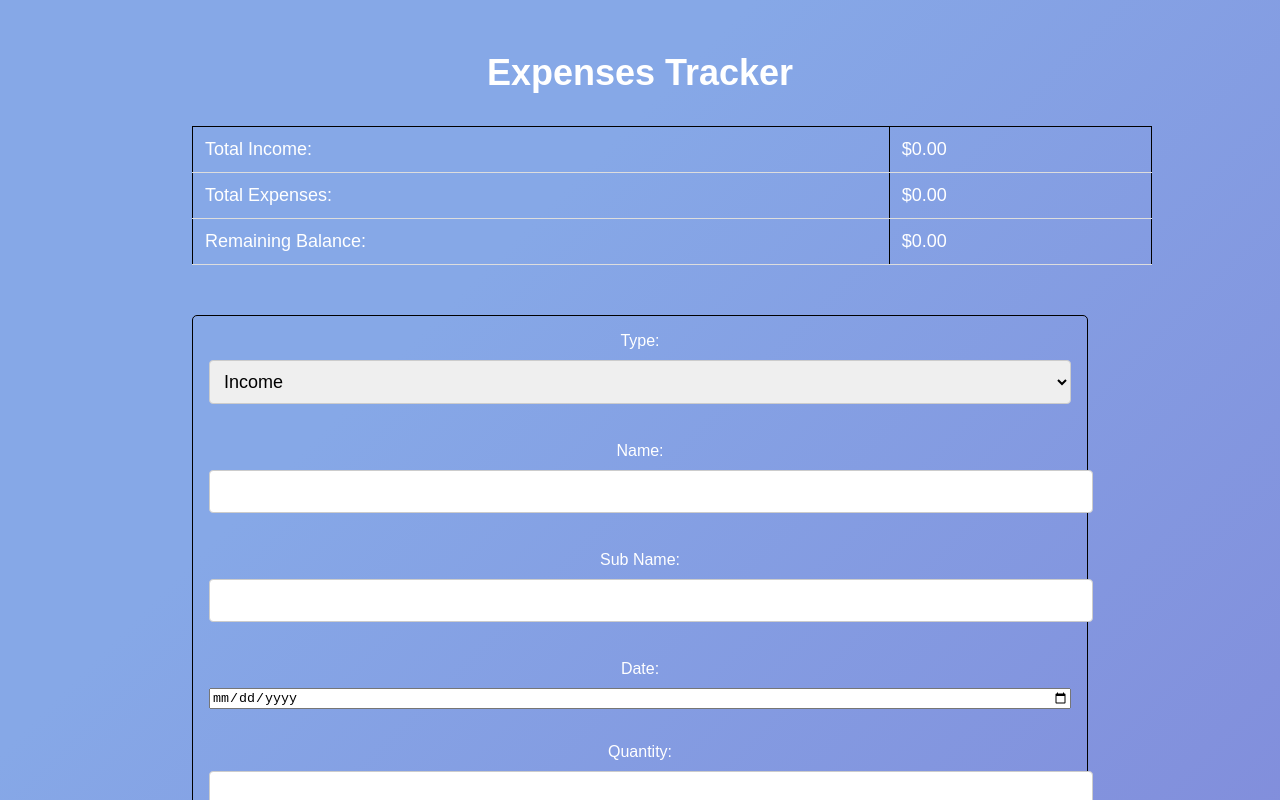
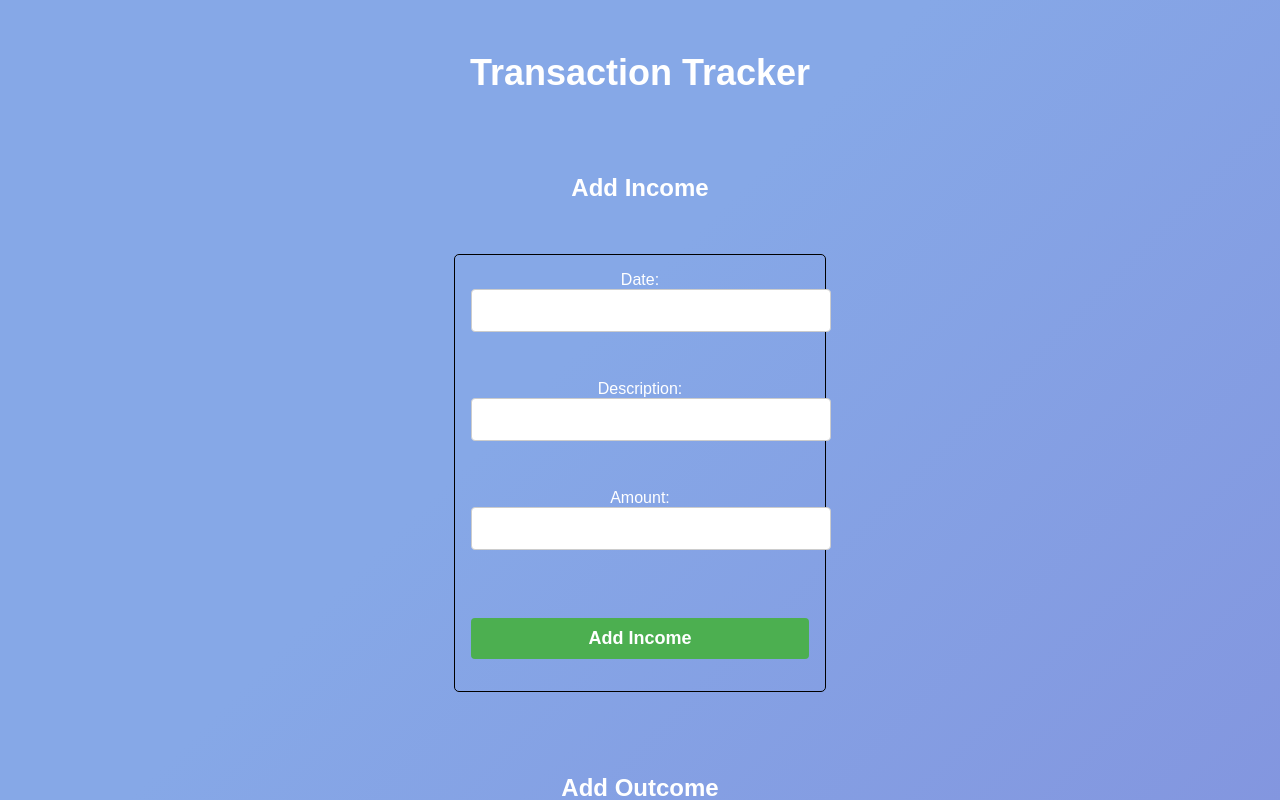
Before and after one commit to Mudassirrahman/expence-tracker, a React (Create React App) app: page / in a window 1280 px wide. Shown: the top 800 px of the page. Built offline with nearby package versions, Linux system fonts and the light colour scheme.

Commit message:
css clean

```diff
--- a/src/App.css
+++ b/src/App.css
@@ -81,7 +81,7 @@ table td {
 
 .filter-form button {
   margin-top: 1rem;
-} */
+}
 
 /* .App {
   display: flex;
--- a/src/index.js
+++ b/src/index.js
@@ -2,13 +2,13 @@ import React from 'react';
 import ReactDOM from 'react-dom/client';
 import './index.css';
 import App from './App';
-import Expance1 from"./Expance1";
+import Expance from"./Expance";
 import reportWebVitals from './reportWebVitals';
 
 const root = ReactDOM.createRoot(document.getElementById('root'));
 root.render(
   <React.StrictMode>
-    <Expance1 />
+    <App />
   </React.StrictMode>
 );
 
```
